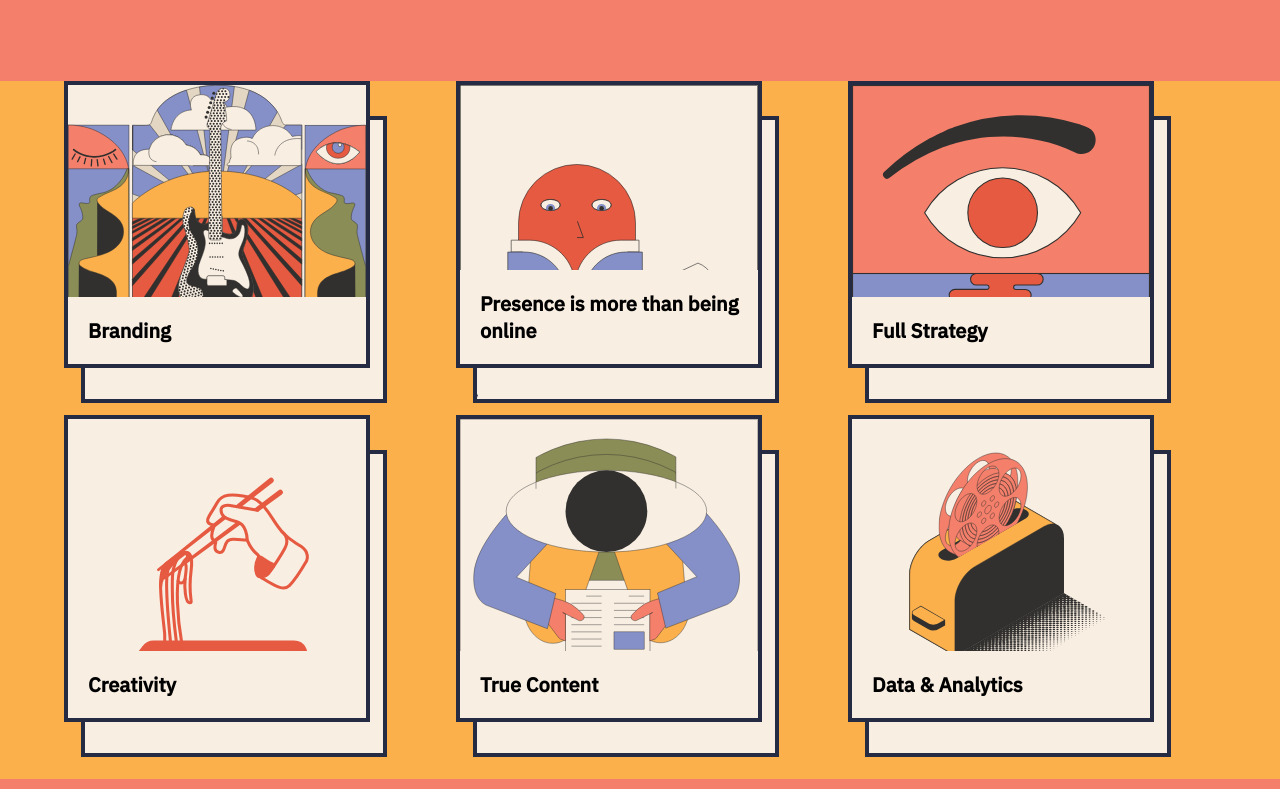
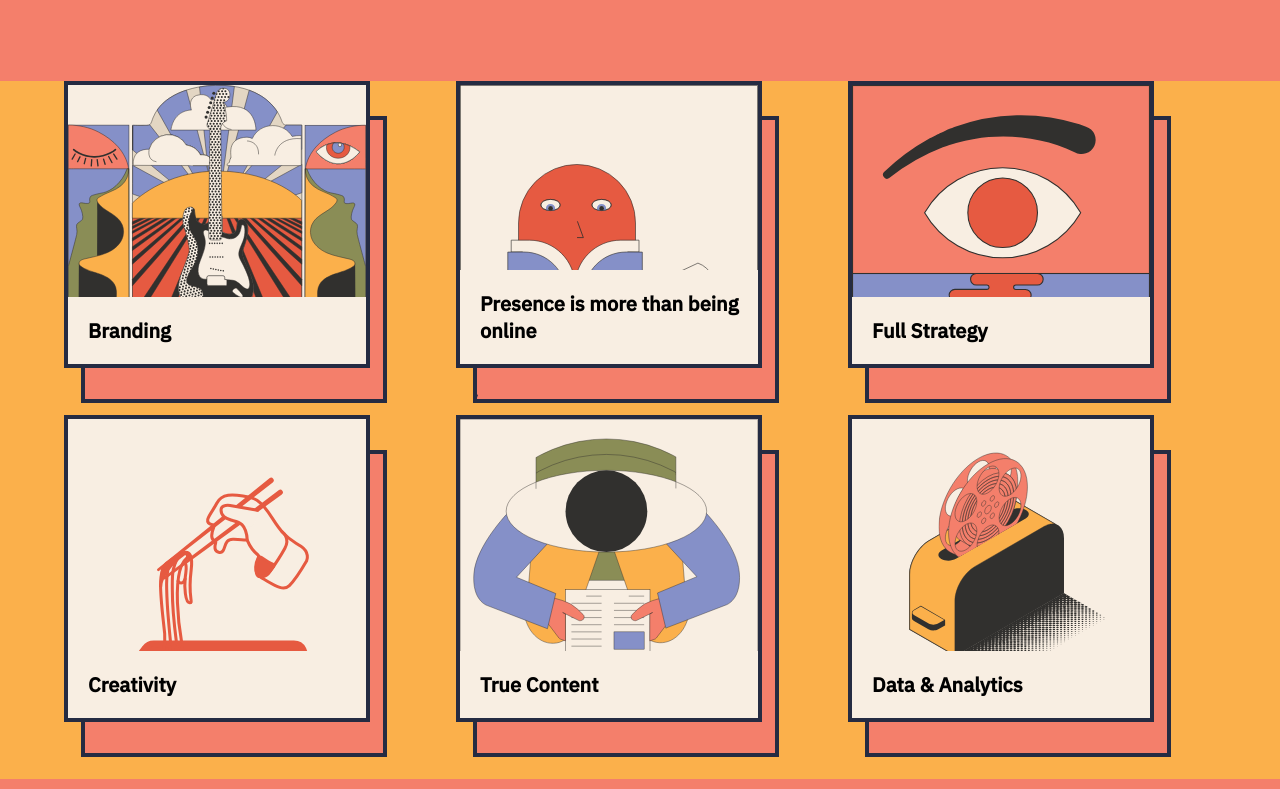
Before and after one commit to CarlosWakeMedia/wake-creative-hub, a React (Create React App) app: page / in a window 1280 px wide. Shown: the part 751-1540 px from the top of the page. Built offline with nearby package versions, Linux system fonts and the light colour scheme.

Commit message:
new color card text bg

```diff
--- a/src/components/atoms/CardsClick.jsx
+++ b/src/components/atoms/CardsClick.jsx
@@ -11,7 +11,7 @@ import card5 from '../../assets/img/card5.svg';
 
 import data from '../../infoCards.json';
 
-import { White, Black } from '../../utils/constants'
+import { White, Black, SecondaryColor } from '../../utils/constants'
 
 const move = keyframes`
   to {
@@ -60,7 +60,7 @@ const InfoContainer = styled.div`
   font-size: 1rem;
   overflow-y: scroll;
   border: 4px solid ${Black};
-  background-color: ${White};
+  background-color: ${SecondaryColor};
   color: ${Black};
   z-index: 10;
 
```
